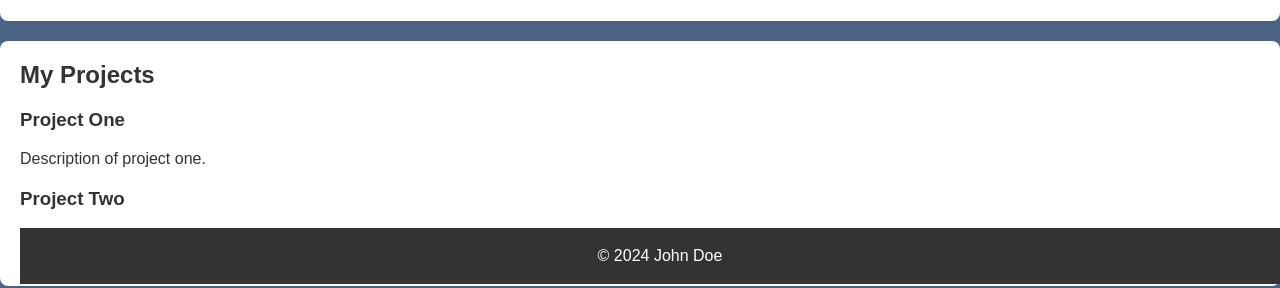
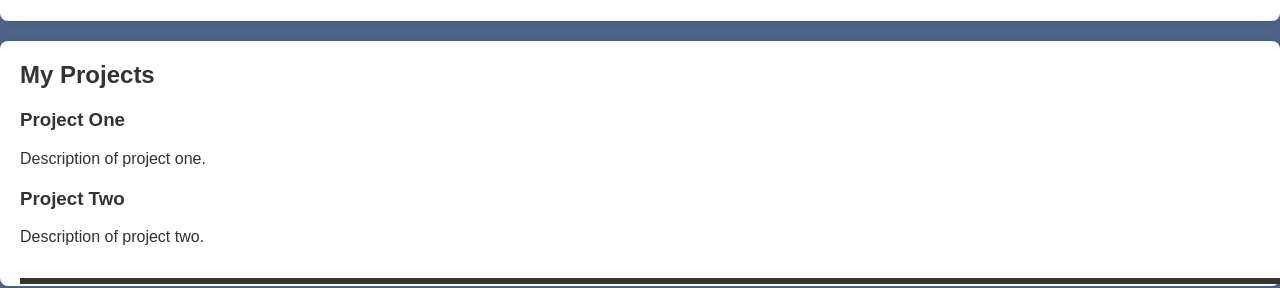
Before and after one commit to fierxic/fierxic.github.io, a plain HTML site: page index.html in a window 1280 px wide. Shown: the part 516-804 px from the top of the page. Drawn offline with Linux system fonts and the light colour scheme.

Commit message:
Update index.html

```diff
--- a/index.html
+++ b/index.html
@@ -49,7 +49,7 @@
             </form>
     </section>
     <footer>
-        <p>&copy; 2024 John Doe</p>
+
     </footer>
     <button id="backToTopBtn" title="Go to top">Top</button> <script src="fierxic.js"></script>
 </body>
```
